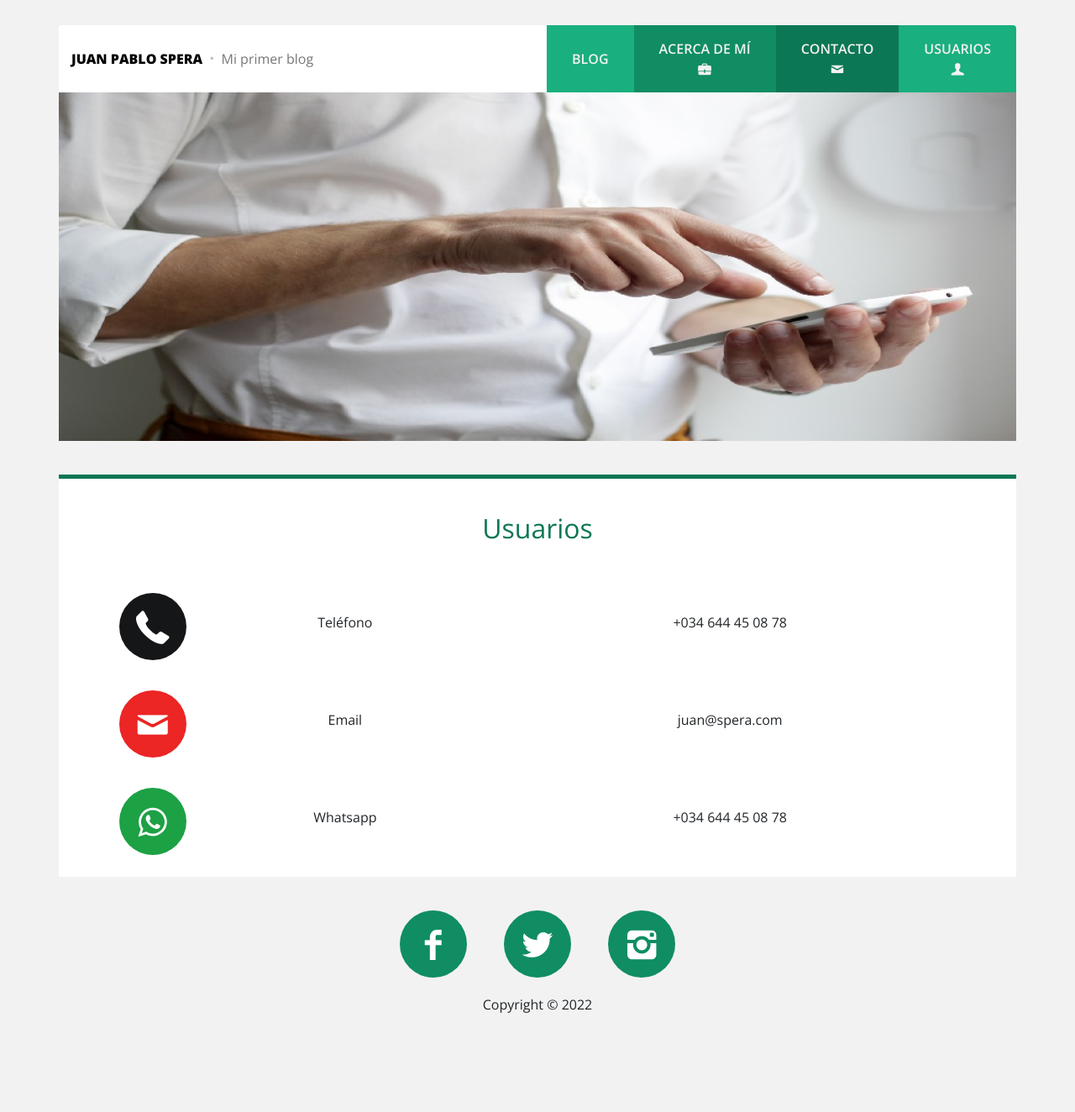
After one commit to juanspera/blog, a Django app: page /users/ in a window 1280 px wide. The commit adds this page. Shown: the whole page at 84% size. Run offline with Django 4.2, Linux system fonts and the light colour scheme; some libraries are stand-ins or nearby versions.

Commit message:
página users

```diff
--- a/core/templates/core/base.html
+++ b/core/templates/core/base.html
@@ -4,7 +4,7 @@
 <head>
 	<meta charset="UTF-8">
 	<meta name="viewport" content="width=device-width, initial-scale=1.0">
-	<title>Juan Pablo Spera - Portfolio</title>
+	<title>Juan Pablo Spera - Mi Blog</title>
     {% load static %}
 	<link rel="stylesheet" href="{% static 'core/css/bootstrap.min.css' %}">
 	<link href="https://fonts.googleapis.com/css?family=Open+Sans:300,400,600,700,800&display=swap" rel="stylesheet">
@@ -45,7 +45,7 @@
 							<i class="icono icon-mail"></i>
 						</div>
 					</a>
-					<a href="{% url 'contact' %}" class="c-1 d-flex align-items-center">
+					<a href="{% url 'users' %}" class="c-1 d-flex align-items-center">
 						<div class="d-flex flex-column text-center">
 							<span>Usuarios</span>
 							<i class="icono icon-user"></i>
--- /dev/null
+++ b/core/templates/core/users.html
@@ -0,0 +1,59 @@
+{% extends 'core/base.html' %}
+{% load static %}
+
+{% block slider %}
+<div class="row slider">
+    <div class="col">
+        <img src="{% static 'core/img/contact-img.jpg' %}" class="w-100" alt="Responsive image">
+    </div>
+</div>
+{% endblock %}
+
+{% block content %}
+<main>
+    <!--Acerca de - contenido -->
+    <div class="container">
+        <div class="row contenedor">
+            <div class="col">
+                <h2 class="titulo">Usuarios</h2>
+                <div class="row contacto justify-content-center align-items-center">
+                    <div class="col-12 col-lg-2 col-md-2">
+                        <a href="#" class="icono icon-phone phone"></a>
+                    </div>
+                    <div class="col-12 col-lg-3 col-md-3">
+                        <p class="text-center">Teléfono</p>
+                    </div>
+                    <div class="col-12 col-lg-7 col-md-7">
+                        <p>+034 644 45 08 78 </p>
+                    </div>
+                </div>
+
+                <div class="row contacto justify-content-center align-items-center">
+                    <div class="col-12 col-lg-2 col-md-2">
+                        <a href="#" class="icono icon-mail mail"></a>
+                    </div>
+                    <div class="col-12 col-lg-3 col-md-3">
+                        <p class="text-center">Email</p>
+                    </div>
+                    <div class="col-12 col-lg-7 col-md-7">
+                        <p>juan@spera.com </p>
+                    </div>
+                </div>
+
+                <div class="row contacto justify-content-center align-items-center">
+                    <div class="col-12 col-lg-2 col-md-2">
+                        <a href="#" class="icono icon-whatsapp whatsapp"></a>
+                    </div>
+                    <div class="col-12 col-lg-3 col-md-3">
+                        <p class="text-center">Whatsapp
+                        </p>
+                    </div>
+                    <div class="col-12 col-lg-7 col-md-7">
+                        <p>+034 644 45 08 78 </p>
+                    </div>
+                </div>
+            </div>
+        </div>
+    </div>
+</main>
+{% endblock %}
--- a/core/urls.py
+++ b/core/urls.py
@@ -3,5 +3,6 @@ from . import views
 
 urlpatterns = [
     path('about/',views.about, name='about'),
-    path('contact/',views.contact, name='contact')
+    path('contact/',views.contact, name='contact'),
+    path('users/',views.users, name='users')
 ]
--- a/core/views.py
+++ b/core/views.py
@@ -7,3 +7,6 @@ def about(request):
 
 def contact(request):
     return render(request, 'core/contact.html')
+
+def users(request):
+    return render(request, 'core/users.html')
```
Also changed, not shown: README.md.
